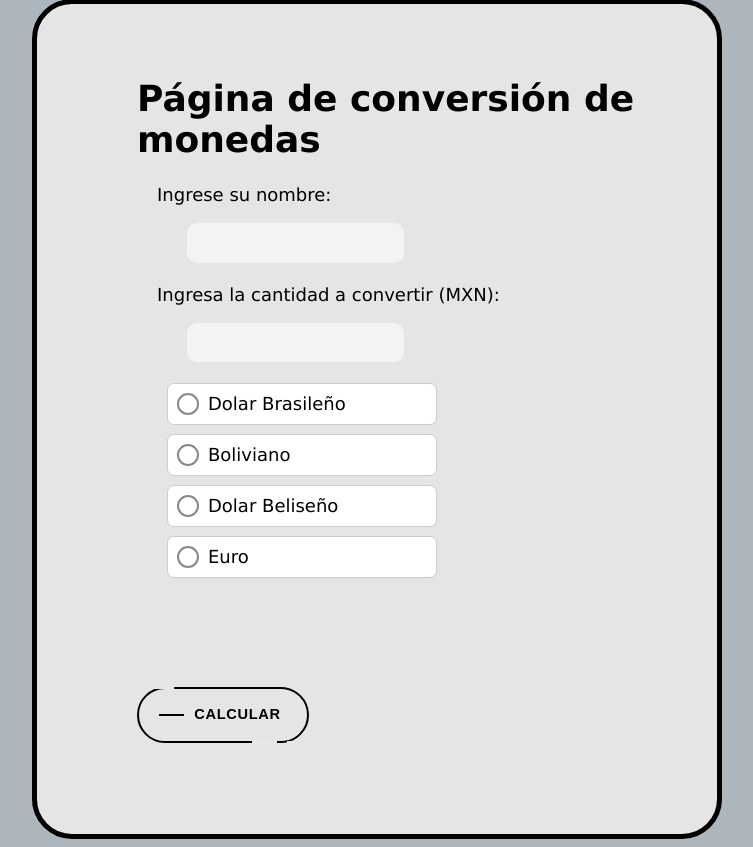
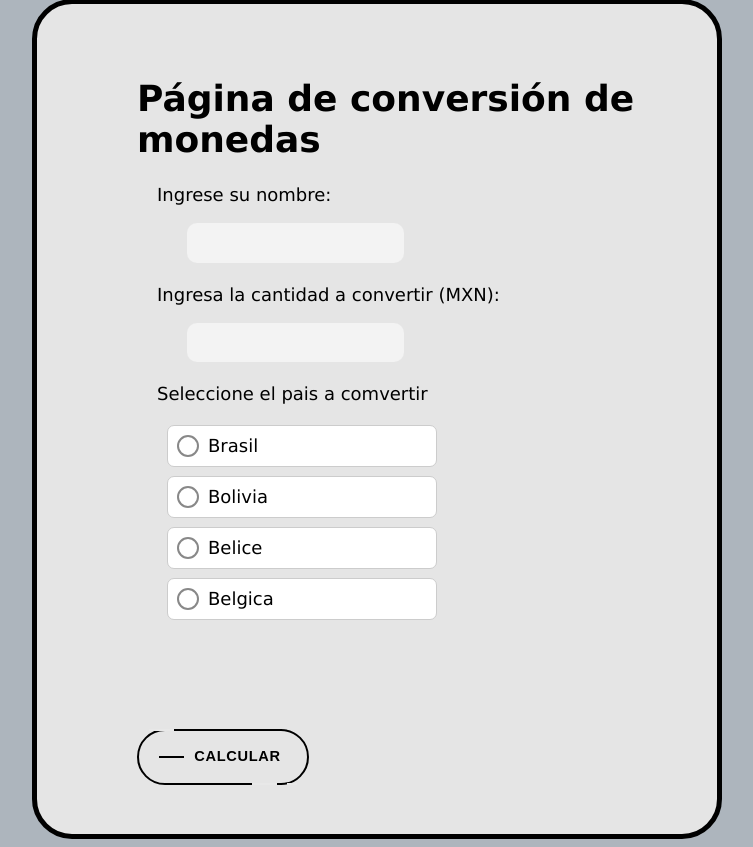
Before and after one commit to PanDRK/PHP, a PHP site: page / in a window 1280 px wide. Shown: the part 101-948 px from the top of the page, without its empty margins (476-1229 px from the left). Run offline with PHP 8.4, Linux system fonts and the light colour scheme.

Commit message:
Update index.php

```diff
--- a/mar/index.php
+++ b/mar/index.php
@@ -21,44 +21,33 @@
 			<label for="moneda_a_convertir">Ingresa la cantidad a convertir (MXN):</label><br>
 			<input type="number" name="cant" class="input"><br><br>
 
+			<label>Seleccione el pais a comvertir</label> <br><br>
+
 			<div class="radio-group">
 				<input class="radio-input" name="tipo" id="radio1" value="Reales Brasileño" type="radio">
 				<label class="radio-label" for="radio1">
 					<span class="radio-inner-circle"></span>
-					Dolar Brasileño
+					Brasil
 				</label>
 
 				<input class="radio-input" name="tipo" id="radio2" value="Boliviano" type="radio">
 				<label class="radio-label" for="radio2">
 					<span class="radio-inner-circle"></span>
-					Boliviano
+					Bolivia
 				</label>
 
 				<input class="radio-input" name="tipo" id="radio3" value="Dolar Beliceño" type="radio">
 				<label class="radio-label" for="radio3">
 					<span class="radio-inner-circle"></span>
-					Dolar Beliseño
+					Belice
 				</label>
 
 				<input class="radio-input" name="tipo" id="radio4" value="Euro" type="radio">
 				<label class="radio-label" for="radio4">
 					<span class="radio-inner-circle"></span>
-					Euro
+					Belgica
 				</label>
 			</div>
-
-
-			<!-- <label for="tipo">Brasil</label><br>
-			<input type="radio" name="tipo" value="Reales Bracileños" class="Radio">Reales Bracileños<br><br>
-
-			<label for="tipo">Bolivia</label><br>
-			<input type="radio" name="tipo" value="Boliviano" class="Radio">Boliviano<br><br>
-
-			<label for="tipo">Belice</label><br>
-			<input type="radio" name="tipo" value="Dolar Beliceño" class="Radio">Dolar Beliceño<br><br>
-
-			<label for="tipo">Bélgica</label><br>
-			<input type="radio" name="tipo" value="Euros" class="Radio">Euros<br><br> -->
 
 			<button type="Submit" class="fancy" href="#">
 				<span class="top-key"></span>
```
